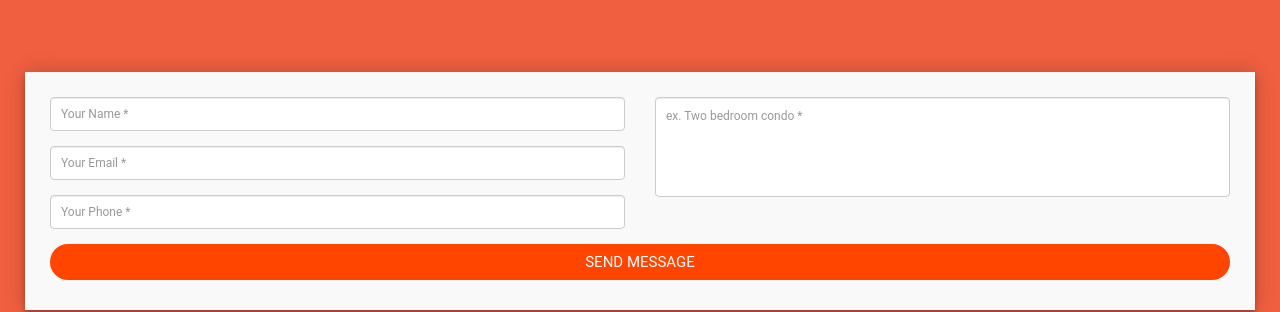
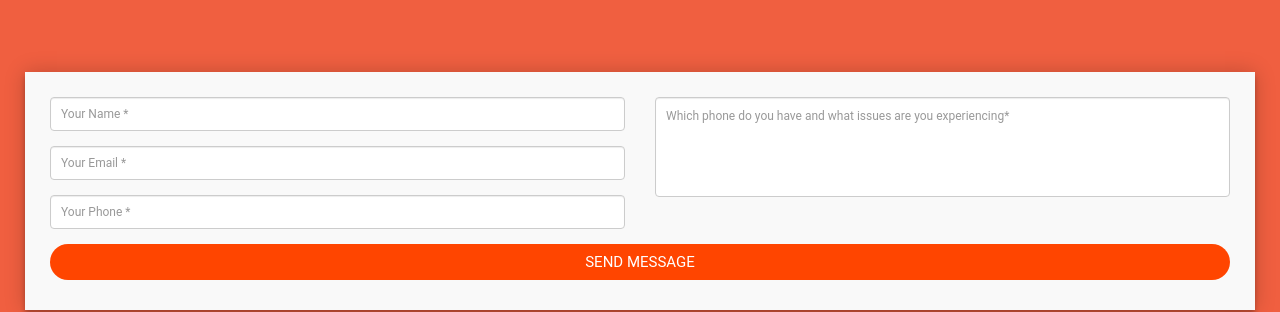
Before and after one commit to SuhaibElkomy/613iphonerepair, a Jekyll site: the page built from index.html, in a window 1280 px wide and 900 px high, scrolled down 2942 px. Shown: the part 465-777 px from the top of the window. Built offline with Jekyll 4.4.1, drawn with Linux system fonts in a browser that asks for light colours.

Commit message:
Update Quote.html

```diff
--- a/_includes/Quote.html
+++ b/_includes/Quote.html
@@ -124,7 +124,7 @@ fieldset {
 
   <div class="row">
                 <div class="col-lg-12">
-                    <form id="contact" action="https://formspree.io/613movingandstorage@gmail.com" method="POST" novalidate>
+                    <form id="contact" action="https://formspree.io/613iphoner@gmail.com" method="POST" novalidate>
                         <div class="row">
                             <div class="col-md-6">
                                 <div class="control-group form-group">
@@ -142,7 +142,7 @@ fieldset {
                             </div>
                             <div class="col-md-6">
                                 <div class="control-group form-group">
-                                    <textarea class="form-control" placeholder="ex. Two bedroom condo *" name="message" id="message" required data-validation-required-message="Please enter a message."></textarea>
+                                    <textarea class="form-control" placeholder="Which phone do you have and what issues are you experiencing*" name="message" id="message" required data-validation-required-message="Please enter a message."></textarea>
                                     <p class="help-block text-danger"></p>
                                 </div>
                             </div>
```
